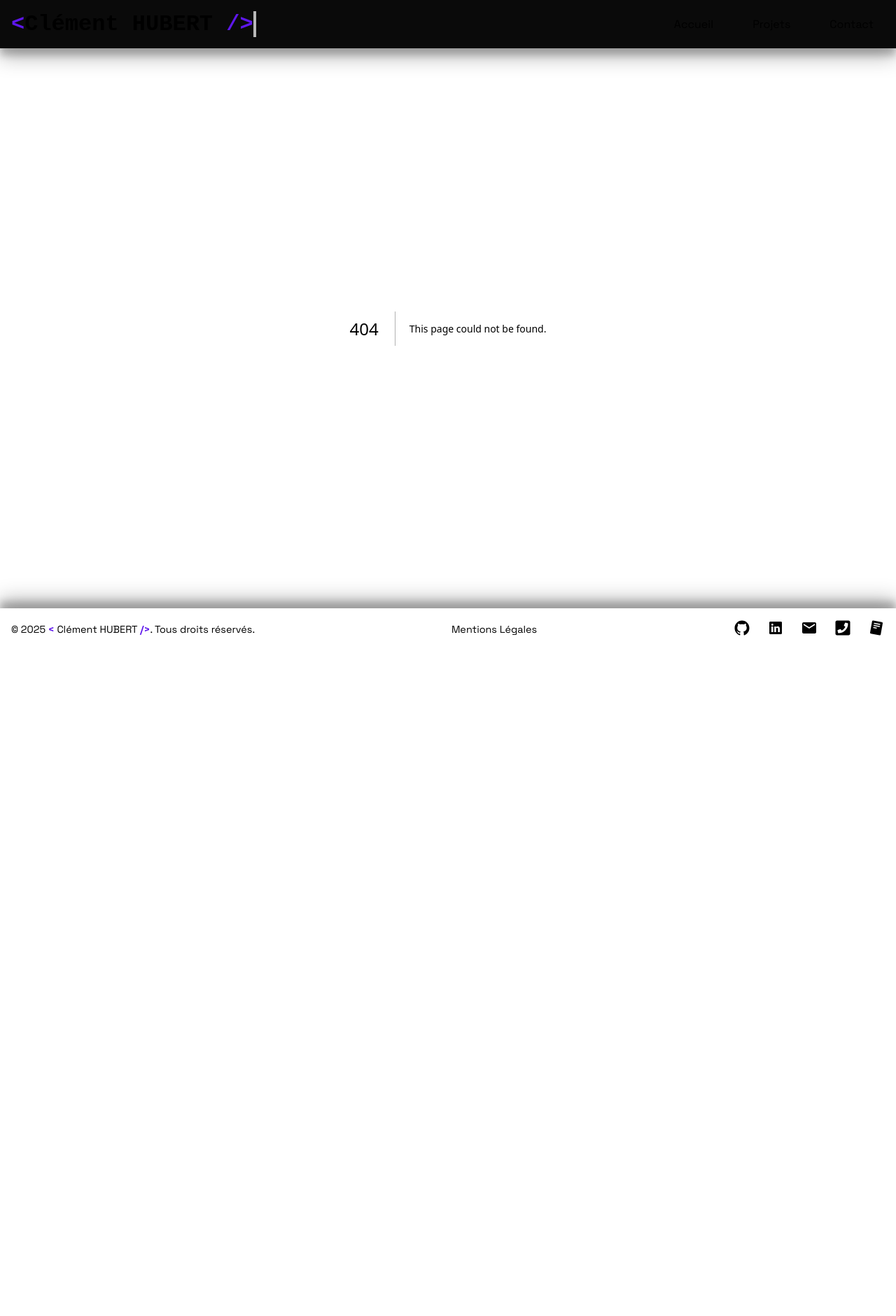
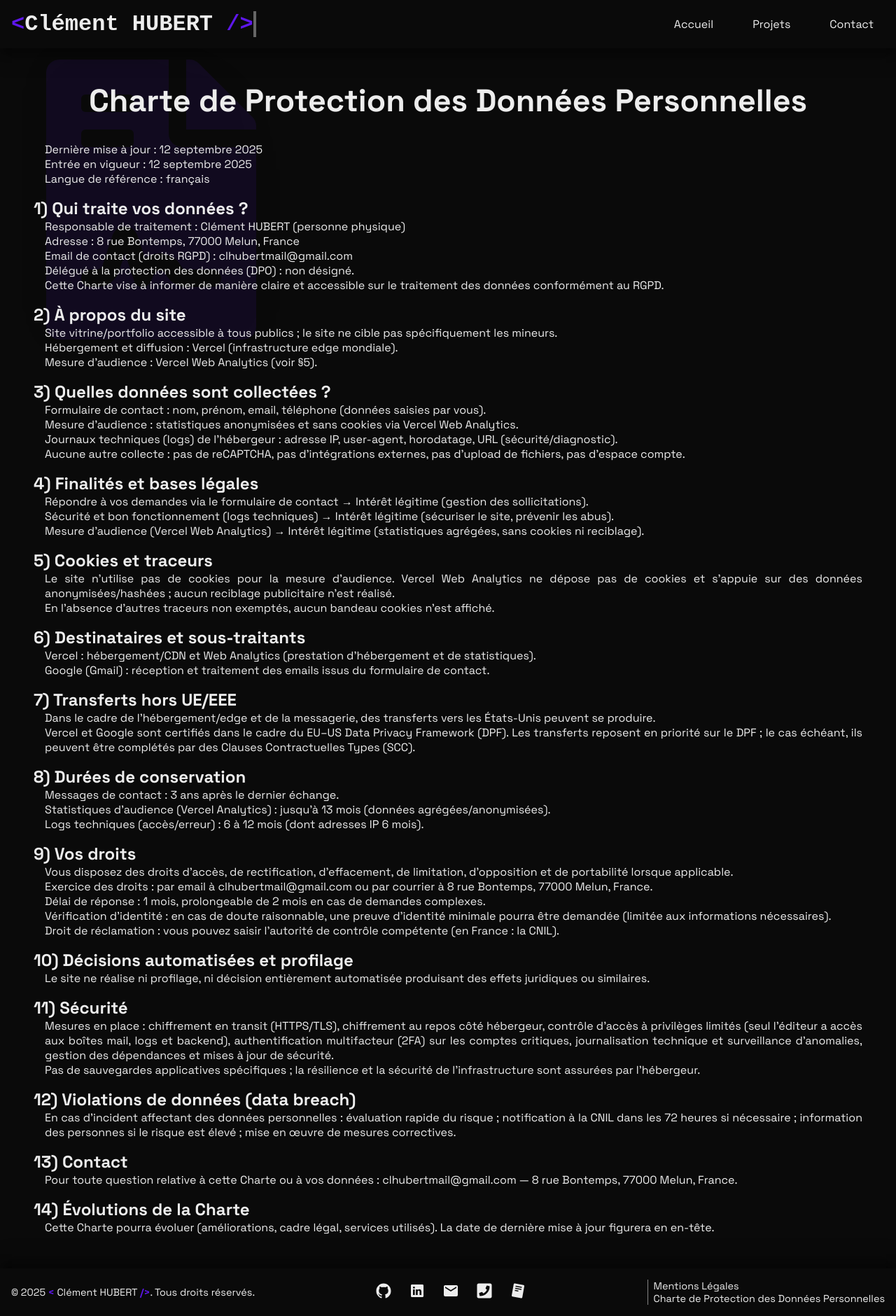
Before and after one commit to clhubdev/portfolio, a Next.js app: page /charte-protection-donnees-personnelles in a window 1280 px wide. Before the commit this address had no page. Shown: the whole page at 70% size. Before the commit the page ends 929 px from the top, so only its background shows below. Built offline with nearby package versions, Linux system fonts and the light colour scheme.

Commit message:
add privacy policy

```diff
--- /dev/null
+++ b/src/app/charte-protection-donnees-personnelles/page.js
@@ -0,0 +1,83 @@
+import styles from './page.module.scss';
+import { FaFileContract } from "react-icons/fa";
+
+export default function dataProtection() {
+    return (
+        <main className={styles.dataProtection}>
+
+             <div className={styles.wrap} aria-hidden="true">
+                <FaFileContract className={styles.contractLogo} />
+            </div>
+
+
+            <h1>Charte de Protection des Données Personnelles</h1>
+            <p>Dernière mise à jour : 12 septembre 2025</p>
+            <p>Entrée en vigueur : 12 septembre 2025</p>
+            <p>Langue de référence : français</p>
+
+            <h2>1) Qui traite vos données ?</h2>
+            <p>Responsable de traitement : Clément HUBERT (personne physique)</p>
+            <p>Adresse : 8 rue Bontemps, 77000 Melun, France</p>
+            <p>Email de contact (droits RGPD) : clhubertmail@gmail.com</p>
+            <p>Délégué à la protection des données (DPO) : non désigné.</p>
+            <p>Cette Charte vise à informer de manière claire et accessible sur le traitement des données conformément au RGPD.</p>
+
+            <h2>2) À propos du site</h2>
+            <p>Site vitrine/portfolio accessible à tous publics ; le site ne cible pas spécifiquement les mineurs.</p>
+            <p>Hébergement et diffusion : Vercel (infrastructure edge mondiale).</p>
+            <p>Mesure d’audience : Vercel Web Analytics (voir §5).</p>
+
+            <h2>3) Quelles données sont collectées ?</h2>
+            <p>Formulaire de contact : nom, prénom, email, téléphone (données saisies par vous).</p>
+            <p>Mesure d’audience : statistiques anonymisées et sans cookies via Vercel Web Analytics.</p>
+            <p>Journaux techniques (logs) de l’hébergeur : adresse IP, user-agent, horodatage, URL (sécurité/diagnostic).</p>
+            <p>Aucune autre collecte : pas de reCAPTCHA, pas d’intégrations externes, pas d’upload de fichiers, pas d’espace compte.</p>
+
+            <h2>4) Finalités et bases légales</h2>
+            <p>Répondre à vos demandes via le formulaire de contact → Intérêt légitime (gestion des sollicitations).</p>
+            <p>Sécurité et bon fonctionnement (logs techniques) → Intérêt légitime (sécuriser le site, prévenir les abus).</p>
+            <p>Mesure d’audience (Vercel Web Analytics) → Intérêt légitime (statistiques agrégées, sans cookies ni reciblage).</p>
+
+            <h2>5) Cookies et traceurs</h2>
+            <p>Le site n’utilise pas de cookies pour la mesure d’audience. Vercel Web Analytics ne dépose pas de cookies et s’appuie sur des données anonymisées/hashées ; aucun reciblage publicitaire n’est réalisé.</p>
+            <p>En l’absence d’autres traceurs non exemptés, aucun bandeau cookies n’est affiché.</p>
+
+            <h2>6) Destinataires et sous-traitants</h2>
+            <p>Vercel : hébergement/CDN et Web Analytics (prestation d’hébergement et de statistiques).</p>
+            <p>Google (Gmail) : réception et traitement des emails issus du formulaire de contact.</p>
+
+            <h2>7) Transferts hors UE/EEE</h2>
+            <p>Dans le cadre de l’hébergement/edge et de la messagerie, des transferts vers les États-Unis peuvent se produire.</p>
+            <p>Vercel et Google sont certifiés dans le cadre du EU–US Data Privacy Framework (DPF). Les transferts reposent en priorité sur le DPF ; le cas échéant, ils peuvent être complétés par des Clauses Contractuelles Types (SCC).</p>
+
+            <h2>8) Durées de conservation</h2>
+            <p>Messages de contact : 3 ans après le dernier échange.</p>
+            <p>Statistiques d’audience (Vercel Analytics) : jusqu’à 13 mois (données agrégées/anonymisées).</p>
+            <p>Logs techniques (accès/erreur) : 6 à 12 mois (dont adresses IP 6 mois).</p>
+
+            <h2>9) Vos droits</h2>
+            <p>Vous disposez des droits d’accès, de rectification, d’effacement, de limitation, d’opposition et de portabilité lorsque applicable.</p>
+            <p>Exercice des droits : par email à clhubertmail@gmail.com ou par courrier à 8 rue Bontemps, 77000 Melun, France.</p>
+            <p>Délai de réponse : 1 mois, prolongeable de 2 mois en cas de demandes complexes.</p>
+            <p>Vérification d’identité : en cas de doute raisonnable, une preuve d’identité minimale pourra être demandée (limitée aux informations nécessaires).</p>
+            <p>Droit de réclamation : vous pouvez saisir l’autorité de contrôle compétente (en France : la CNIL).</p>
+
+            <h2>10) Décisions automatisées et profilage</h2>
+            <p>Le site ne réalise ni profilage, ni décision entièrement automatisée produisant des effets juridiques ou similaires.</p>
+
+            <h2>11) Sécurité</h2>
+            <p>Mesures en place : chiffrement en transit (HTTPS/TLS), chiffrement au repos côté hébergeur, contrôle d’accès à privilèges limités (seul l’éditeur a accès aux boîtes mail, logs et backend), authentification multifacteur (2FA) sur les comptes critiques, journalisation technique et surveillance d’anomalies, gestion des dépendances et mises à jour de sécurité.</p>
+            <p>Pas de sauvegardes applicatives spécifiques ; la résilience et la sécurité de l’infrastructure sont assurées par l’hébergeur.</p>
+
+            <h2>12) Violations de données (data breach)</h2>
+            <p>En cas d’incident affectant des données personnelles : évaluation rapide du risque ; notification à la CNIL dans les 72 heures si nécessaire ; information des personnes si le risque est élevé ; mise en œuvre de mesures correctives.</p>
+
+            <h2>13) Contact</h2>
+            <p>Pour toute question relative à cette Charte ou à vos données : clhubertmail@gmail.com — 8 rue Bontemps, 77000 Melun, France.</p>
+
+            <h2>14) Évolutions de la Charte</h2>
+            <p>Cette Charte pourra évoluer (améliorations, cadre légal, services utilisés). La date de dernière mise à jour figurera en en-tête.</p>
+
+        </main>
+    )
+}
--- /dev/null
+++ b/src/app/charte-protection-donnees-personnelles/page.module.scss
@@ -0,0 +1,37 @@
+.dataProtection {
+    position: relative;
+    display: flex;
+    flex-direction: column;
+    width: 100%;
+    padding: 3rem;
+    overflow: clip;
+
+    .wrap {
+        position: absolute;
+        inset: 1rem;
+        z-index: -1;
+        display: grid;
+    }
+
+    .contractLogo {
+        width: clamp(120px, 50vmin, 720px);
+        height: clamp(120px, 50vmin, 720px);
+        color: #5e17eb19;
+        filter: drop-shadow(0 0 2rem rgba(0, 0, 0, .15));
+    }
+
+    h1 {
+        text-align: center;
+        margin-bottom: 2rem;
+    }
+
+    h2 {
+        margin-top: 1rem;
+        text-align: left;
+    }
+
+    p {
+        margin-left: 1rem;
+        text-align: justify;
+    }
+}
--- a/src/app/mentions-legales/page.js
+++ b/src/app/mentions-legales/page.js
@@ -1,3 +1,4 @@
+import Link from 'next/link';
 import styles from './page.module.scss';
 import { GoLaw } from "react-icons/go";
 
@@ -38,7 +39,7 @@ export default function legal() {
 
             <h2 className={styles.subtitle}>Données personnelles</h2>
 
-            <p className={styles.text}>Le traitement de vos données à caractère personnel est régi par notre Charte du respect de la vie privée, disponible depuis la section &quot;Charte de Protection des Données Personnelles&quot;, conformément au Règlement Général sur la Protection des Données 2016/679 du 27 avril 2016 («RGPD»).</p>
+            <p className={styles.text}>Le traitement de vos données à caractère personnel est régi par notre <Link href='/charte-protection-donnees-personnelles'>Charte du respect de la vie privée, disponible depuis la section &quot;Charte de Protection des Données Personnelles&quot;</Link>, conformément au Règlement Général sur la Protection des Données 2016/679 du 27 avril 2016 («RGPD»).</p>
 
         </main>
     )
--- a/src/app/sitemap.js
+++ b/src/app/sitemap.js
@@ -5,7 +5,9 @@ export default async function sitemap() {
   const staticRoutes = [
     {link: '', priority: 1, lastModified: '2025-09-11'},
     {link: '/contact', priority: 0.5, lastModified: '2025-09-11'},
-    {link: '/mentions-legales', priority: 0.1, lastModified: '2025-09-11'}
+    {link: '/mentions-legales', priority: 0.1, lastModified: '2025-09-11'},
+    {link: '/charte-protection-donnees-personnelles', priority: 0.1, lastModified: '2025-09-12'},
+
   ].map((item) => ({
     url: `${BASE_URL}${item.link}`,
     lastModified: `${item.lastModified}`,
--- a/src/components/Footer/Footer.jsx
+++ b/src/components/Footer/Footer.jsx
@@ -3,7 +3,7 @@ import SocialMedia from '../SocialMedia/SocialMedia';
 import Link from 'next/link';
 
 export default function Footer() {
-    return(
+    return (
         <footer
             aria-label="pied de page avec informations de contact et liens réseaux sociaux"
         >
@@ -11,10 +11,21 @@ export default function Footer() {
                 <p>
                     &copy; {new Date().getFullYear()} <span className="purple">&lt;</span> Clément HUBERT <span className="purple">/&gt;</span>. Tous droits réservés.
                 </p>
-                <p>
-                    <Link href="/mentions-legales">Mentions Légales</Link>
-                </p>
+
                 <SocialMedia />
+
+                <div className='legalContainer'>
+                    <span className="separator" aria-hidden="true" />
+
+                    <div className='legalLinks'>
+                    <p>
+                        <Link href="/mentions-legales">Mentions Légales</Link>
+                    </p>
+                    <p>
+                        <Link href="/charte-protection-donnees-personnelles">Charte de Protection des Données Personnelles</Link>
+                    </p>
+                    </div>
+                </div>
             </div>
         </footer>
     )
--- a/src/components/Footer/footer.scss
+++ b/src/components/Footer/footer.scss
@@ -19,3 +19,21 @@ footer {
     height: auto;
     margin: 0 auto;
 }
+
+.legalContainer {
+    text-align: left;
+    display: flex;
+
+    .legalLinks {
+        display: flex;
+        flex-direction: column;
+    }
+
+    .separator {
+        width: 1px;
+        flex: 1;
+        background: white;
+        margin-right: 0.5rem;
+        opacity: 0.5;
+    }
+}
```
